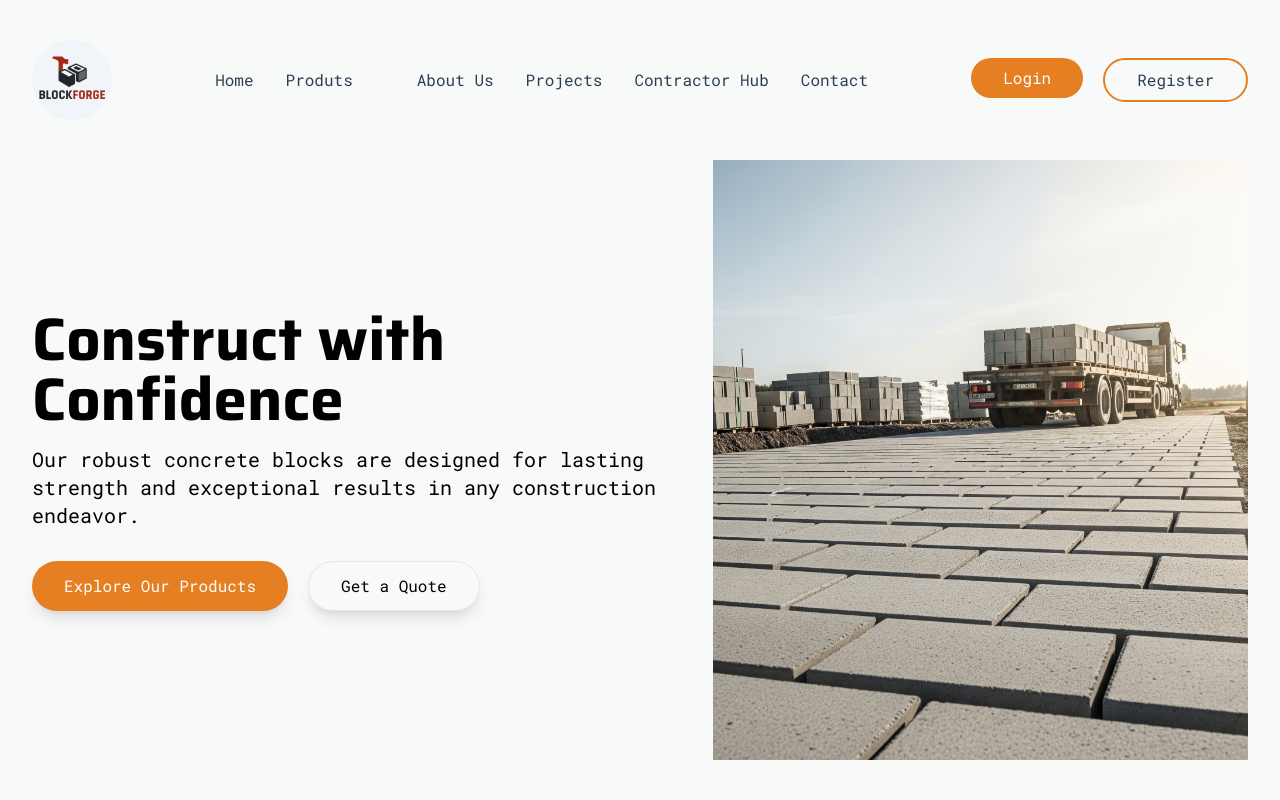
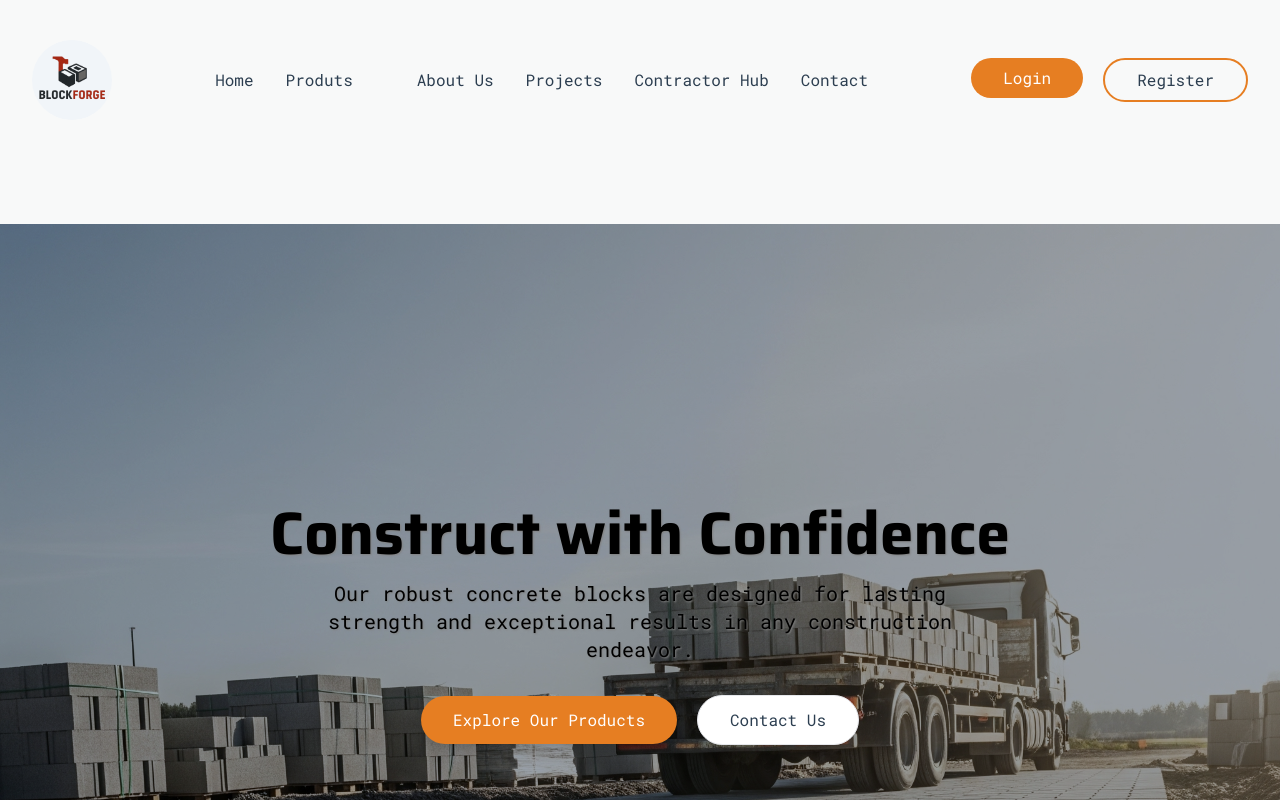
Before and after one commit to Bewizi/block_forge_frontend, a Vue app: page / in a window 1280 px wide. Shown: the top 800 px of the page. Built offline with nearby package versions, Linux system fonts and the light colour scheme; some icons are missing.

Commit message:
commited the text from home vue

```diff
--- a/src/views/HomeView.vue
+++ b/src/views/HomeView.vue
@@ -1,14 +1,13 @@
 <script setup lang="ts">
-import AppContainer from '@/components/AppContainer.vue'
 import HeroSection from '@/components/HeroSection.vue'
 </script>
 
 <template>
   <section>
-    <AppContainer>
+    <!-- <AppContainer>
       <main class="h-screen">
         <section class="flex flex-col lg:flex-row items-center justify-between gap-5">
-          <!-- hero text -->
+
           <div>
             <h1
               class="text-4xl md:text-6xl font-bold text-primary-heading mb-4 leading-tight font-saira"
@@ -22,7 +21,7 @@ import HeroSection from '@/components/HeroSection.vue'
               in any construction endeavor.
             </p>
 
-            <!-- button -->
+
             <div class="flex gap-5">
               <button
                 class="bg-accent_btn text-white px-8 py-3 rounded-full shadow-lg hover:bg-opacity-90 transition-all duration-300 transform hover:scale-105 font-roboto_mono"
@@ -37,17 +36,17 @@ import HeroSection from '@/components/HeroSection.vue'
             </div>
           </div>
 
-          <!-- image -->
+
           <div class="">
             <img
               src="/images/Road_Construction.jpg"
               alt="Road Construction"
-              class="block object-cover max-w-full w-[600px] h-[600px]"
+              class="block object-cover max-w-full w-[600px] h-[600px] rounded-md"
             />
           </div>
         </section>
       </main>
-    </AppContainer>
+    </AppContainer> -->
 
     <HeroSection />
   </section>
```
